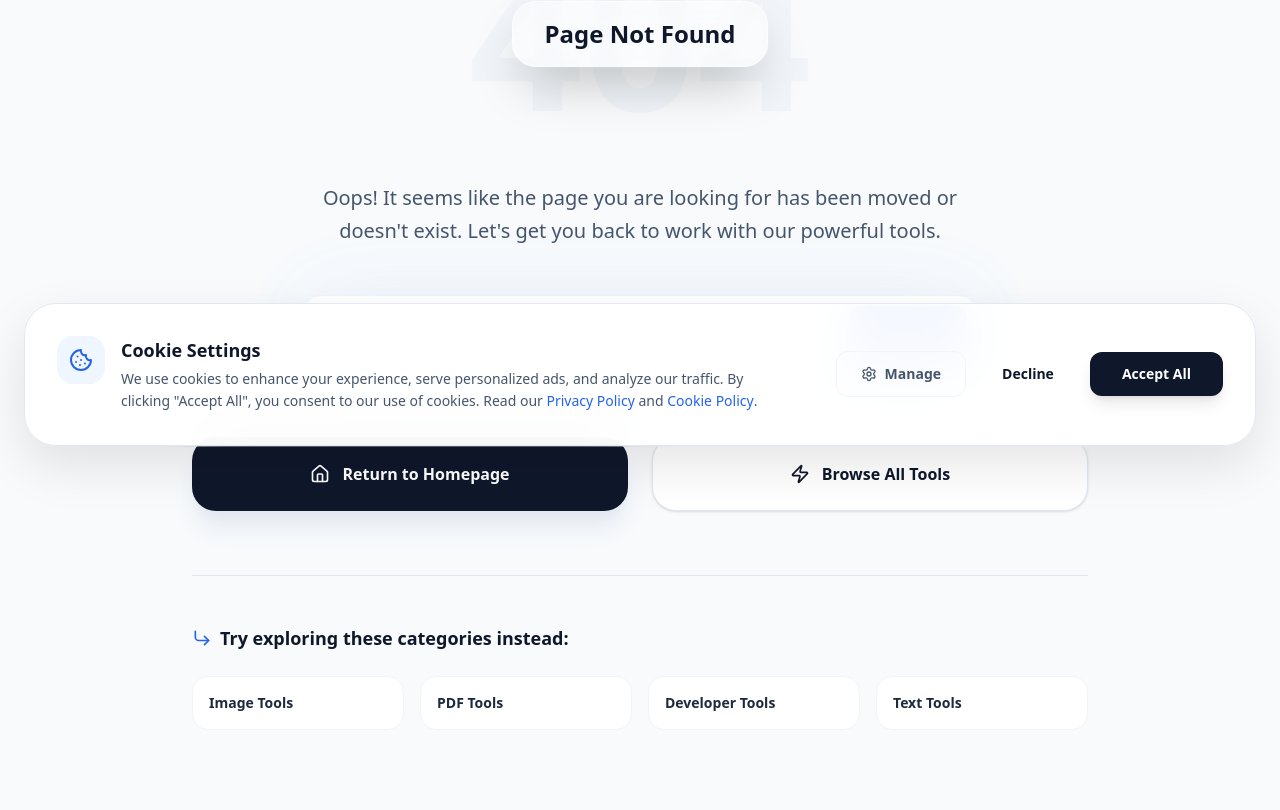
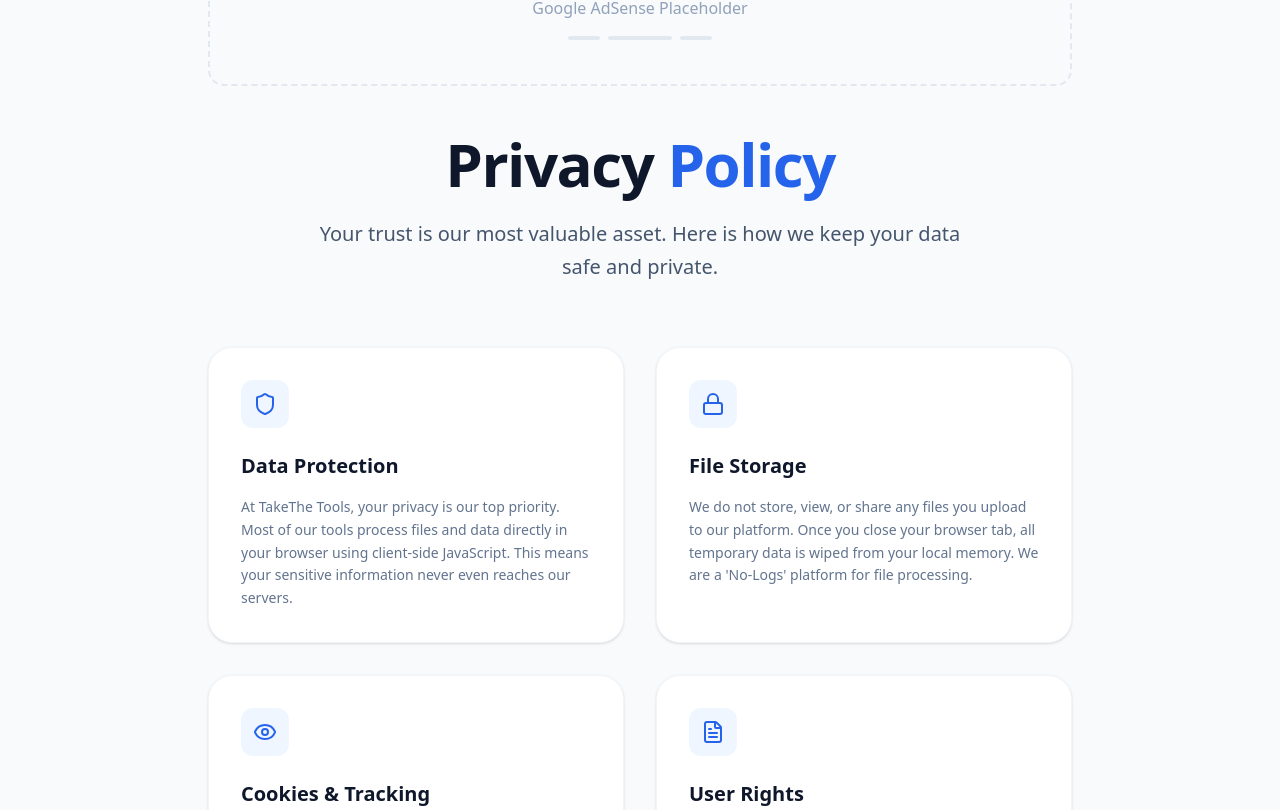
Before and after one commit to takethetools/TakeTheTools, a Next.js app: page /privacy-policy in a window 1280 px wide. Before the commit this address had no page. Shown: the part 330-1140 px from the top of the page. Built offline with nearby package versions, Linux system fonts and the light colour scheme.

Commit message:
feat: complete AdSense integration with refined cookie banner and ads.txt

```diff
--- a/src/app/layout.tsx
+++ b/src/app/layout.tsx
@@ -64,6 +64,9 @@ export const metadata: Metadata = {
   verification: {
     google: "R5hXPJ6P5ccuvameesuglIvAJ0PGxB-g2LFxLzEr5vw",
   },
+  other: {
+    "google-adsense-account": "ca-pub-2006415668111484",
+  },
 };
 
 export default function RootLayout({
--- /dev/null
+++ b/src/app/privacy-policy/page.tsx
@@ -0,0 +1,82 @@
+import { Shield, Lock, Eye, FileText } from "lucide-react";
+import { Metadata } from "next";
+import AdPlaceholder from "@/components/common/AdPlaceholder";
+
+export const metadata: Metadata = {
+  title: "Privacy Policy - TakeThe Tools",
+  description: "Learn how TakeThe Tools protects your privacy. We process all data locally on your device and never store your files.",
+  alternates: {
+    canonical: "https://takethetools.com/privacy-policy",
+  },
+};
+
+export default function PrivacyPage() {
+  const sections = [
+    {
+      title: "Data Protection",
+      icon: Shield,
+      content: "At TakeThe Tools, your privacy is our top priority. Most of our tools process files and data directly in your browser using client-side JavaScript. This means your sensitive information never even reaches our servers."
+    },
+    {
+      title: "File Storage",
+      icon: Lock,
+      content: "We do not store, view, or share any files you upload to our platform. Once you close your browser tab, all temporary data is wiped from your local memory. We are a 'No-Logs' platform for file processing."
+    },
+    {
+      title: "Cookies & Tracking",
+      icon: Eye,
+      content: "We use minimal cookies for essential site functionality and basic analytics to improve user experience. We do not sell your personal behavior data to third-party advertisers."
+    },
+    {
+      title: "User Rights",
+      icon: FileText,
+      content: "You have the right to use our tools without creating an account. We do not require any personal identification, email addresses, or payment information for our standard tool suite."
+    }
+  ];
+
+  return (
+    <div className="pt-10 pb-20">
+      <div className="container mx-auto px-4 max-w-4xl">
+        <AdPlaceholder type="horizontal" className="mb-12" />
+        <div className="text-center mb-16">
+          <h1 className="text-4xl md:text-6xl font-display font-bold text-slate-900 mb-6 tracking-tight">
+            Privacy <span className="text-primary-600">Policy</span>
+          </h1>
+          <p className="text-xl text-slate-600 leading-relaxed max-w-2xl mx-auto">
+            Your trust is our most valuable asset. Here is how we keep your data safe and private.
+          </p>
+        </div>
+
+        <div className="grid grid-cols-1 md:grid-cols-2 gap-8 mb-20">
+          {sections.map((section, index) => (
+            <div key={index} className="p-8 bg-white rounded-3xl border border-slate-100 shadow-sm hover:shadow-xl hover:shadow-primary-100/20 transition-all duration-300">
+              <div className="w-12 h-12 bg-primary-50 rounded-xl flex items-center justify-center text-primary-600 mb-6">
+                <section.icon className="w-6 h-6" />
+              </div>
+              <h3 className="text-xl font-bold text-slate-900 mb-4">{section.title}</h3>
+              <p className="text-slate-500 leading-relaxed text-sm">
+                {section.content}
+              </p>
+            </div>
+          ))}
+        </div>
+
+        <div className="prose prose-slate max-w-none bg-slate-50 p-10 rounded-3xl border border-slate-100">
+          <h2 className="text-2xl font-bold text-slate-900 mb-6">Detailed Overview</h2>
+          <p className="text-slate-600 mb-4">
+            TakeThe Tools operates as a privacy-first utility platform. Our technical architecture is designed to minimize data exposure. By leveraging modern Web APIs (like File API, Canvas, and Web Cryptography), we perform complex operations on your device rather than on our infrastructure.
+          </p>
+          <h3 className="text-xl font-bold text-slate-900 mt-8 mb-4">Third-Party Services</h3>
+          <p className="text-slate-600 mb-4">
+            Some tools may use temporary third-party APIs for specific tasks (like IP Lookup or certain advanced conversions). In these cases, we only transmit the necessary data required for the operation and ensure that our partners adhere to strict data processing standards.
+          </p>
+          <h3 className="text-xl font-bold text-slate-900 mt-8 mb-4">Policy Updates</h3>
+          <p className="text-slate-600">
+            We may update this policy periodically to reflect changes in our practices or for legal reasons. We encourage you to review this page regularly to stay informed about our commitment to your privacy.
+          </p>
+          <p className="text-slate-400 text-sm mt-12">Last updated: March 9, 2026</p>
+        </div>
+      </div>
+    </div>
+  );
+}
--- a/src/components/common/CookieConsent.tsx
+++ b/src/components/common/CookieConsent.tsx
@@ -20,13 +20,31 @@ export default function CookieConsent() {
     });
 
     useEffect(() => {
+        // Best-effort detection for EEA, UK, Switzerland
+        // We use timezone as a proxy for client-side detection
+        const isEEA = () => {
+            const eeaTimezones = [
+                'Europe/London', 'Europe/Dublin', 'Europe/Paris', 'Europe/Berlin',
+                'Europe/Rome', 'Europe/Madrid', 'Europe/Brussels', 'Europe/Amsterdam',
+                'Europe/Vienna', 'Europe/Zurich', 'Europe/Stockholm', 'Europe/Oslo',
+                'Europe/Helsinki', 'Europe/Copenhagen', 'Europe/Warsaw', 'Europe/Prague',
+                'Europe/Budapest', 'Europe/Lisbon', 'Europe/Athens'
+            ];
+            try {
+                const tz = Intl.DateTimeFormat().resolvedOptions().timeZone;
+                return eeaTimezones.some(e => tz === e || tz.startsWith('Europe/'));
+            } catch (e) {
+                return true; // Default to showing if detection fails
+            }
+        };
+
         const savedConsent = localStorage.getItem("cookie-consent");
         if (!savedConsent) {
-            // Delay showing for better UX/performance
-            const timer = setTimeout(() => setIsVisible(true), 1500);
-            return () => clearTimeout(timer);
+            if (isEEA()) {
+                const timer = setTimeout(() => setIsVisible(true), 1500);
+                return () => clearTimeout(timer);
+            }
         } else {
-            // Apply existing consent to Google Consent Mode
             try {
                 const parsed = JSON.parse(savedConsent);
                 updateGoogleConsent(parsed);
@@ -70,7 +88,11 @@ export default function CookieConsent() {
         <>
             {/* Main Banner */}
             {!showSettings && (
-                <div className="fixed bottom-0 left-0 right-0 z-[100] p-4 md:p-6 animate-in fade-in slide-in-from-bottom-10 duration-700">
+                <div
+                    role="region"
+                    aria-label="Cookie Consent"
+                    className="fixed bottom-0 left-0 right-0 z-[100] p-4 md:p-6 animate-in fade-in slide-in-from-bottom-10 duration-700"
+                >
                     <div className="container mx-auto">
                         <div className="bg-white rounded-[2rem] border border-slate-200 shadow-[0_20px_50px_rgba(0,0,0,0.1)] p-6 md:p-8 flex flex-col md:flex-row items-center justify-between gap-6 backdrop-blur-xl bg-white/95">
                             <div className="flex items-start gap-4">
@@ -83,8 +105,8 @@ export default function CookieConsent() {
                                         Cookie Settings
                                     </h3>
                                     <p className="text-sm text-slate-600 leading-relaxed max-w-2xl">
-                                        We use cookies to enhance your experience, serve personalized ads, and analyze our traffic. By clicking "Accept All", you consent to our use of cookies. Read our{" "}
-                                        <Link href="/privacy" className="text-primary-600 hover:underline font-medium">Privacy Policy</Link> and{" "}
+                                        We use cookies to enhance your experience, serve personalized ads, and analyze our traffic. By clicking "Consent", you agree to our use of cookies. Read our{" "}
+                                        <Link href="/privacy-policy" className="text-primary-600 hover:underline font-medium">Privacy Policy</Link> and{" "}
                                         <Link href="/cookie-policy" className="text-primary-600 hover:underline font-medium">Cookie Policy</Link>.
                                     </p>
                                 </div>
@@ -93,22 +115,25 @@ export default function CookieConsent() {
                             <div className="flex flex-col sm:flex-row items-center gap-3 w-full md:w-auto">
                                 <button
                                     onClick={() => setShowSettings(true)}
+                                    aria-label="Manage detailed cookie options"
                                     className="flex items-center justify-center gap-2 px-6 py-3 text-sm font-bold text-slate-600 hover:bg-slate-50 rounded-xl transition-all w-full sm:w-auto border border-slate-100"
                                 >
                                     <Settings className="w-4 h-4" />
-                                    Manage
+                                    Manage Options
                                 </button>
                                 <button
                                     onClick={handleDeclineAll}
+                                    aria-label="Do not consent to cookies"
                                     className="px-6 py-3 text-sm font-bold text-slate-900 hover:bg-slate-100 rounded-xl transition-all w-full sm:w-auto"
                                 >
-                                    Decline
+                                    Do Not Consent
                                 </button>
                                 <button
                                     onClick={handleAcceptAll}
+                                    aria-label="Consent to all cookies"
                                     className="px-8 py-3 bg-slate-900 text-white text-sm font-bold rounded-xl hover:bg-slate-800 transition-all shadow-lg w-full sm:w-auto"
                                 >
-                                    Accept All
+                                    Consent
                                 </button>
                             </div>
                         </div>
@@ -196,7 +221,7 @@ export default function CookieConsent() {
                                 <div className="text-center">
                                     <p className="text-[10px] text-slate-400">
                                         By clicking save, you agree to our
-                                        <Link href="/privacy" className="mx-1 text-slate-600 hover:underline">Privacy Policy</Link>
+                                        <Link href="/privacy-policy" className="mx-1 text-slate-600 hover:underline">Privacy Policy</Link>
                                         and
                                         <Link href="/contact" className="mx-1 text-slate-600 hover:underline">Contact Us</Link>
                                     </p>
--- a/src/components/layout/Footer.tsx
+++ b/src/components/layout/Footer.tsx
@@ -87,7 +87,7 @@ export default function Footer() {
           <p>© {currentYear} TakeThe Tools. All rights reserved.</p>
           <div className="flex gap-8">
             <Link href="/about" className="hover:text-white transition-colors">About Us</Link>
-            <Link href="/privacy" className="hover:text-white transition-colors">Privacy Policy</Link>
+            <Link href="/privacy-policy" className="hover:text-white transition-colors">Privacy Policy</Link>
             <Link href="/cookie-policy" className="hover:text-white transition-colors">Cookie Policy</Link>
             <Link href="/terms" className="hover:text-white transition-colors">Terms of Service</Link>
             <Link href="/contact" className="hover:text-white transition-colors">Contact Us</Link>
```
Also changed, not shown: public/ads.txt (added).
